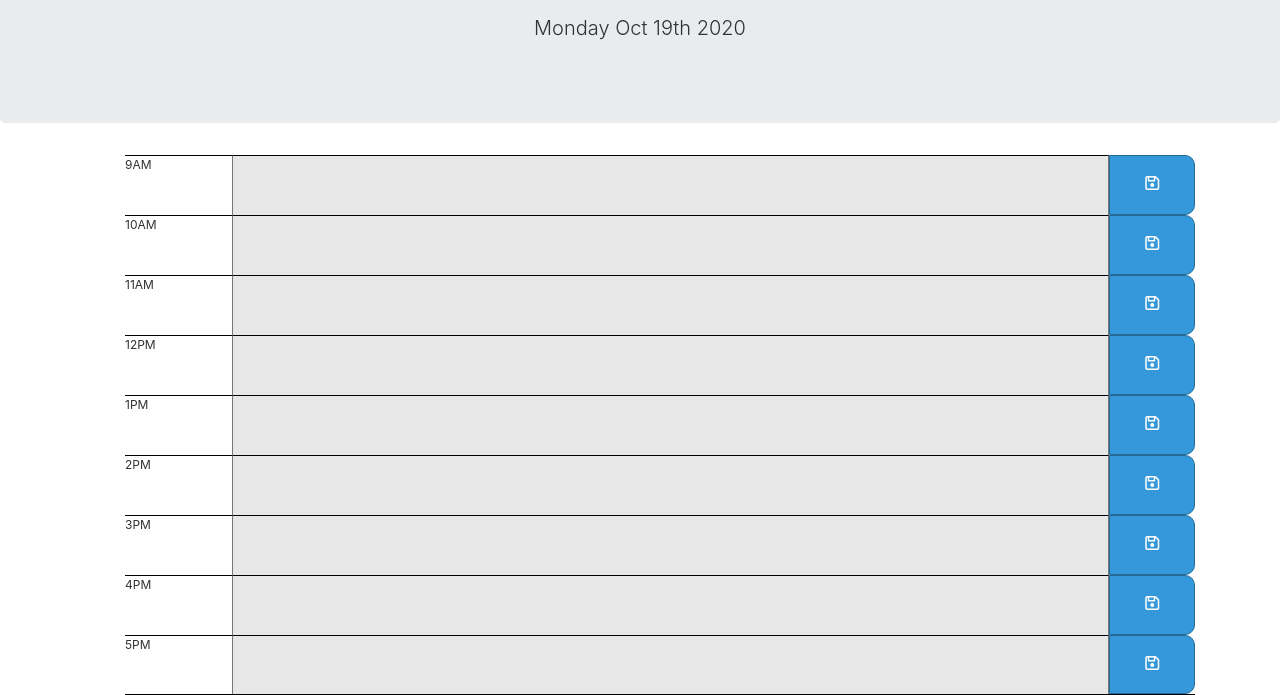
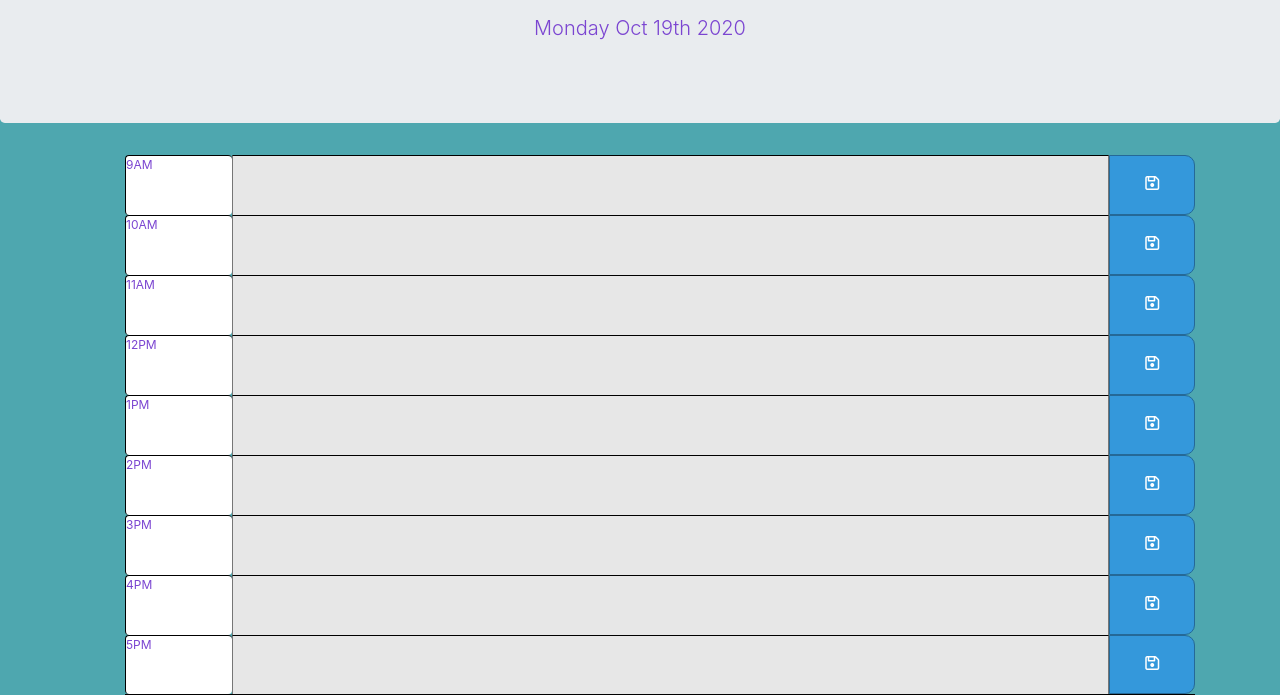
Before and after one commit to HishamKader/dailyplanner, a plain HTML site: page index.html in a window 1280 px wide. Shown: the part 191-886 px from the top of the page. Drawn offline with nearby package versions, Linux system fonts and the light colour scheme.

Commit message:
added new styles

```diff
--- a/assets/app.js
+++ b/assets/app.js
@@ -33,12 +33,10 @@ $(document).ready(function () {
     };
     }
 
-
     for(var i = 9; i <= 17; i++){
         $("."+i).val(localStorage[""+i]);
         console.log(localStorage[""+i]);
     }
-
 
     $("ul").on("click", ".saveBtn", function (event) {
 
--- a/assets/style.css
+++ b/assets/style.css
@@ -1,6 +1,6 @@
 body {
-  background: white;
-  color: #323232;
+  background: rgb(78, 167, 175);
+  color: rgb(123, 69, 209);
 }
 .jumbotron {
     text-align: center !important;
@@ -29,6 +29,8 @@ li:last-child{
   padding-right: 5px;
   font-size: 12px;
   border-top: 1px solid black;
+  border-left: 1px solid black;
+  border-radius: 4px;
 }
 .inputArea {
     float: left;
@@ -38,7 +40,7 @@ li:last-child{
     width: 82%;
     background-color: #e7e7e7;
     resize: none;
-    font-size: 12px;
+    font-size: 16px;
     padding: 10px;
 }
 .saveBtn {
```
